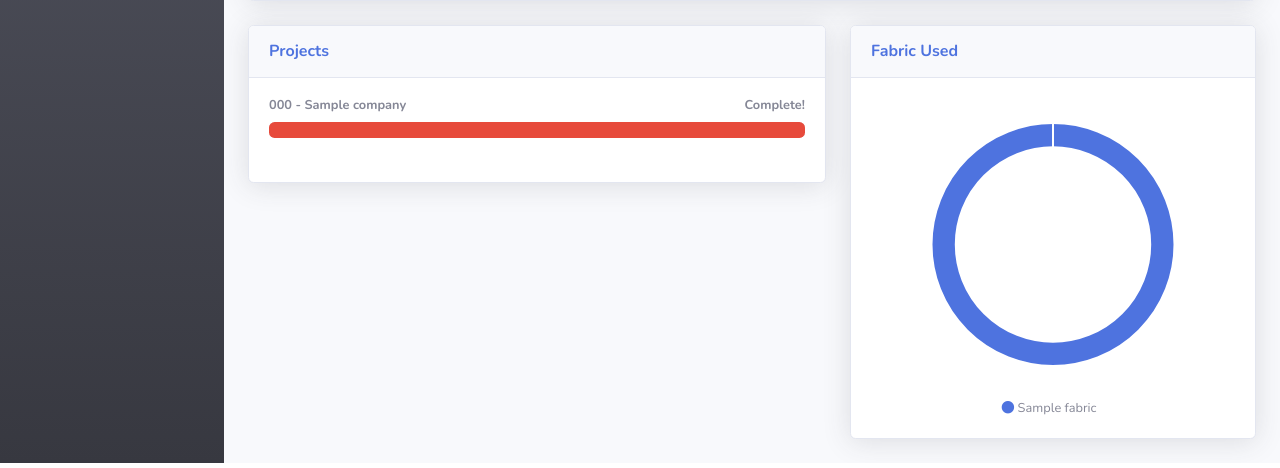
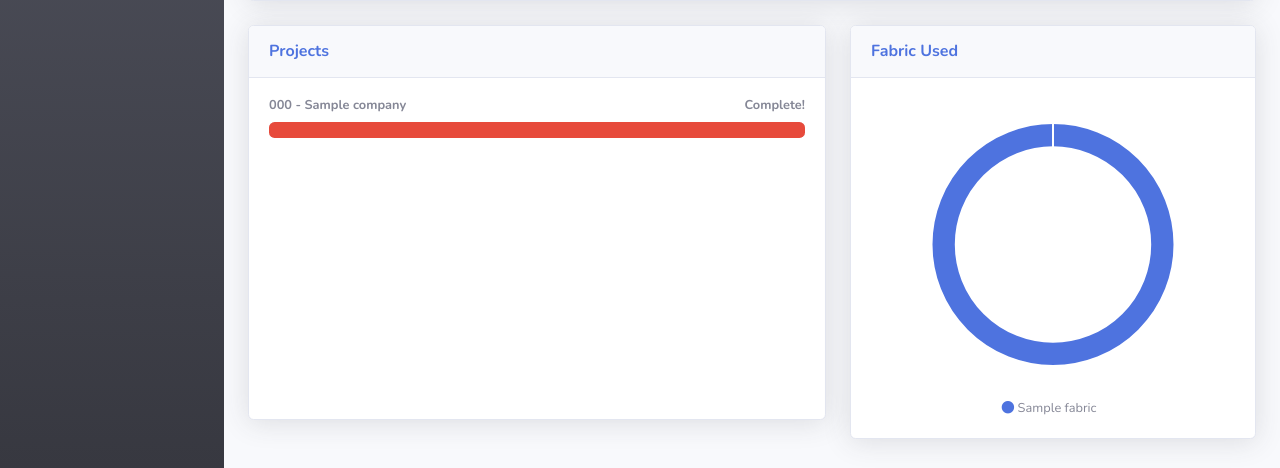
Before and after one commit to ryifkiyidan/NNT-Project, a CodeIgniter app: page /nnt-project/index.php/page/dashboard in a window 1280 px wide. Shown: the part 634-1102 px from the top of the page. Run offline with CodeIgniter, Linux system fonts and the light colour scheme; the visitor is signed in with stand-in values (Sample User, id 1); tables that the repository leaves empty or names only in its code hold one stand-in row (values such as "Sample post"); some libraries are stand-ins or nearby versions.

Commit message:
Fix Minor | 99.99%

```diff
--- a/application/views/dashboard.php
+++ b/application/views/dashboard.php
@@ -104,7 +104,7 @@
 		<div class="col-xl-7 col-lg-6 mb-4">
 
 			<!-- Project Card Example -->
-			<div class="card shadow mb-4">
+			<div class="card shadow mb-4" style="min-height: 395px;">
 				<div class="card-header py-3">
 					<h6 class="m-0 font-weight-bold text-primary">Projects</h6>
 				</div>
```
